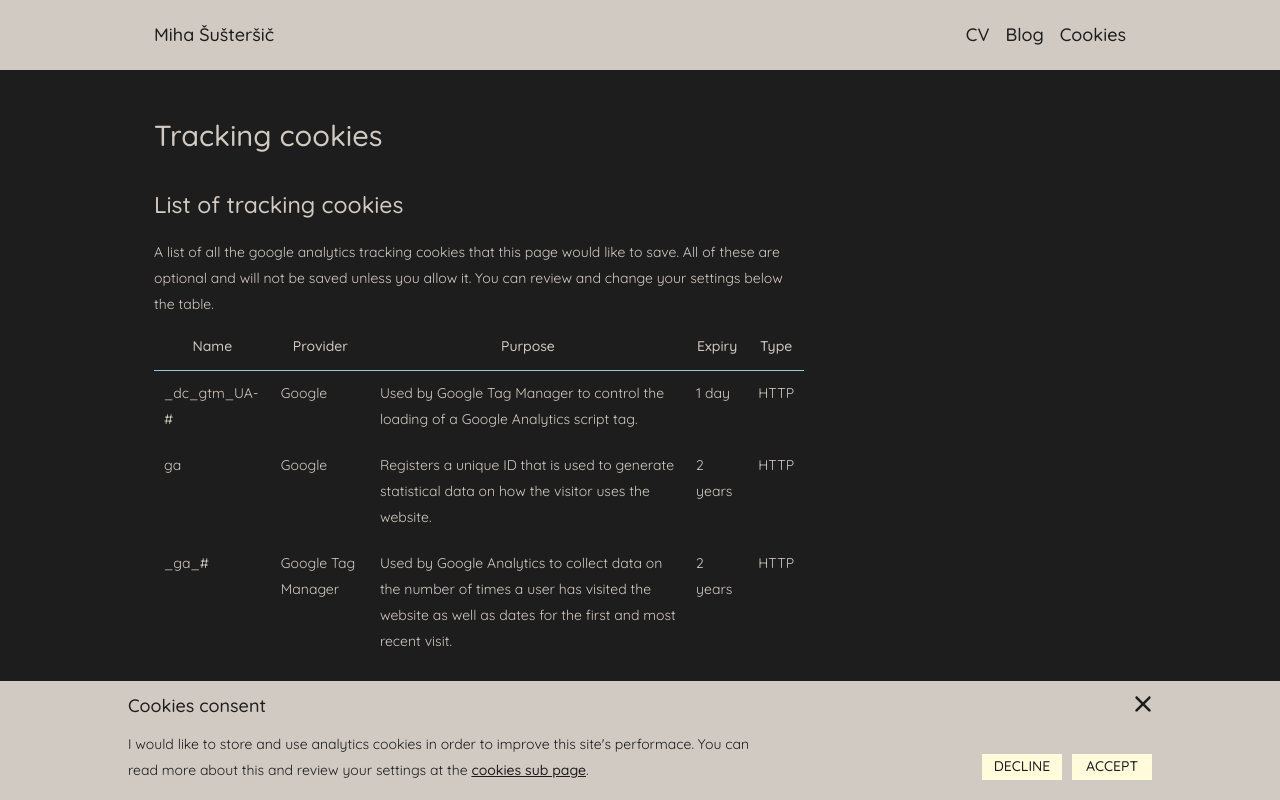
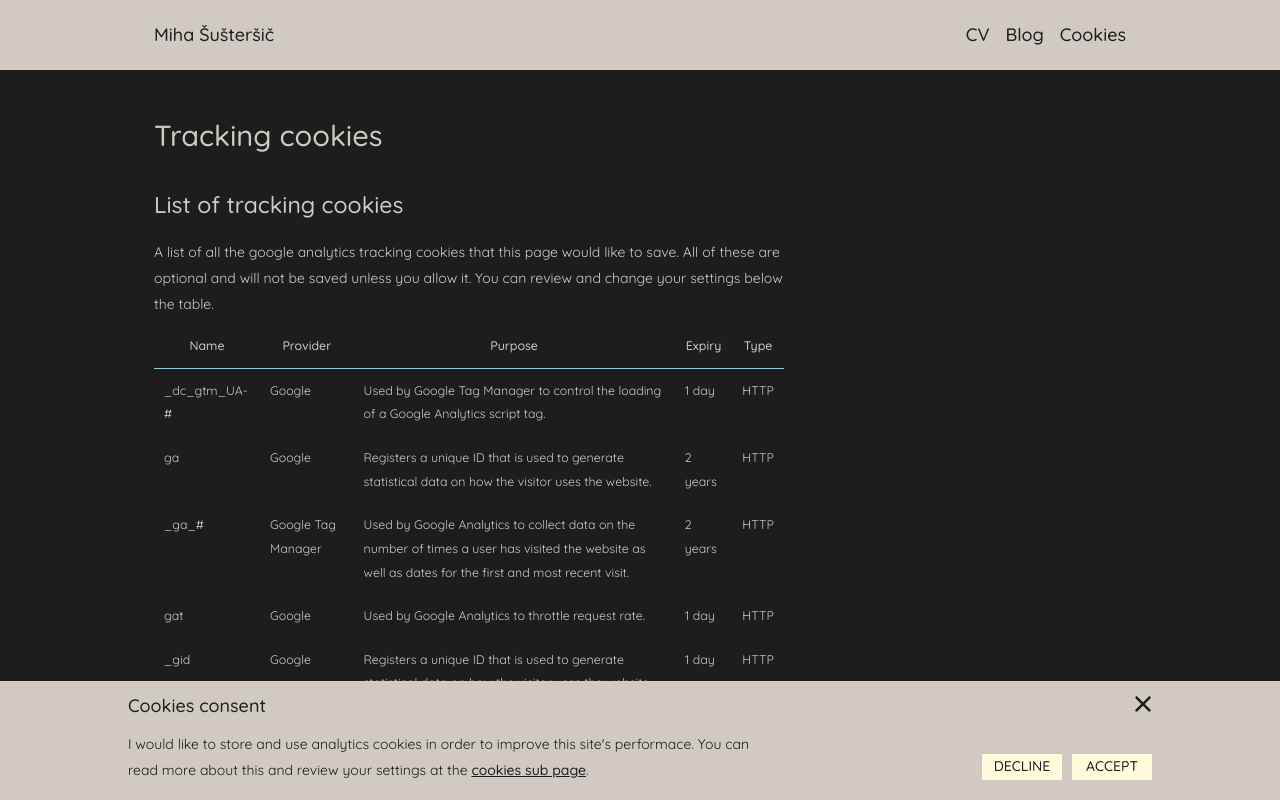
Before and after one commit to Shooshte/curriculum, a Next.js app: page /cookies in a window 1280 px wide. Built offline with nearby package versions, Linux system fonts and the light colour scheme; no server answers.

Commit message:
Adjusted cookies table width and font size

```diff
--- a/pages/cookies/cookies.module.scss
+++ b/pages/cookies/cookies.module.scss
@@ -38,8 +38,13 @@
 }
 
 .table {
-  max-width: $max-text-width;
+  max-width: calc(
+    $max-text-width - map-get($spacing-sizes, "4") -
+      map-get($spacing-sizes, "4")
+  );
   margin-bottom: map-get($spacing-sizes, "2");
+  font-size: map-get($font-sizes, "6");
+  line-height: map-get($line-height-sizes, "6");
   overflow: auto;
   width: 100%;
   thead tr {
--- a/pages/cookies/index.tsx
+++ b/pages/cookies/index.tsx
@@ -94,7 +94,7 @@ const Cookies = () => {
         like to save. All of these are optional and will not be saved unless you
         allow it. You can review and change your settings below the table.
       </p>
-      <table className={`${styles.table} text`} data-testid="cookies-table">
+      <table className={`${styles.table}`} data-testid="cookies-table">
         <thead>
           <tr>
             <th>Name</th>
```
